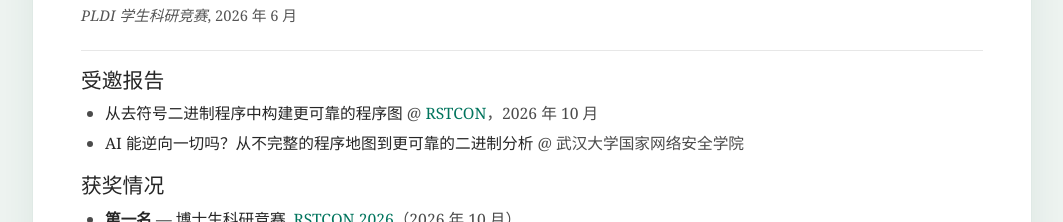
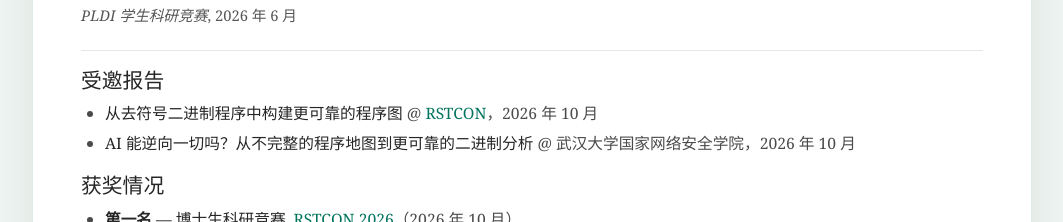
Before and after one commit to Ryan-hub-bit/ryan-hub-bit.github.io, a Next.js app: page /zh in a window 1280 px wide. Shown: the part 1400-1622 px from the top of the page, without its empty margins (108-1171 px from the left). Built offline with nearby package versions, Linux system fonts and the light colour scheme.

Commit message:
Add October 2026 date to Wuhan University invited talk

```diff
--- a/app/home-content.tsx
+++ b/app/home-content.tsx
@@ -443,6 +443,7 @@ export default function HomeContent({ language = "en" }: { language?: "en" | "zh
               </span>
               {" @ "}
               {t("School of Cyber Science and Engineering, Wuhan University", "武汉大学国家网络安全学院")}
+              {t(", Oct. 2026", "，2026 年 10 月")}
             </li>
           </ul>
         </section>
```
Also changed, not shown: 1 other file (tests, documents, lock files or other folders).
